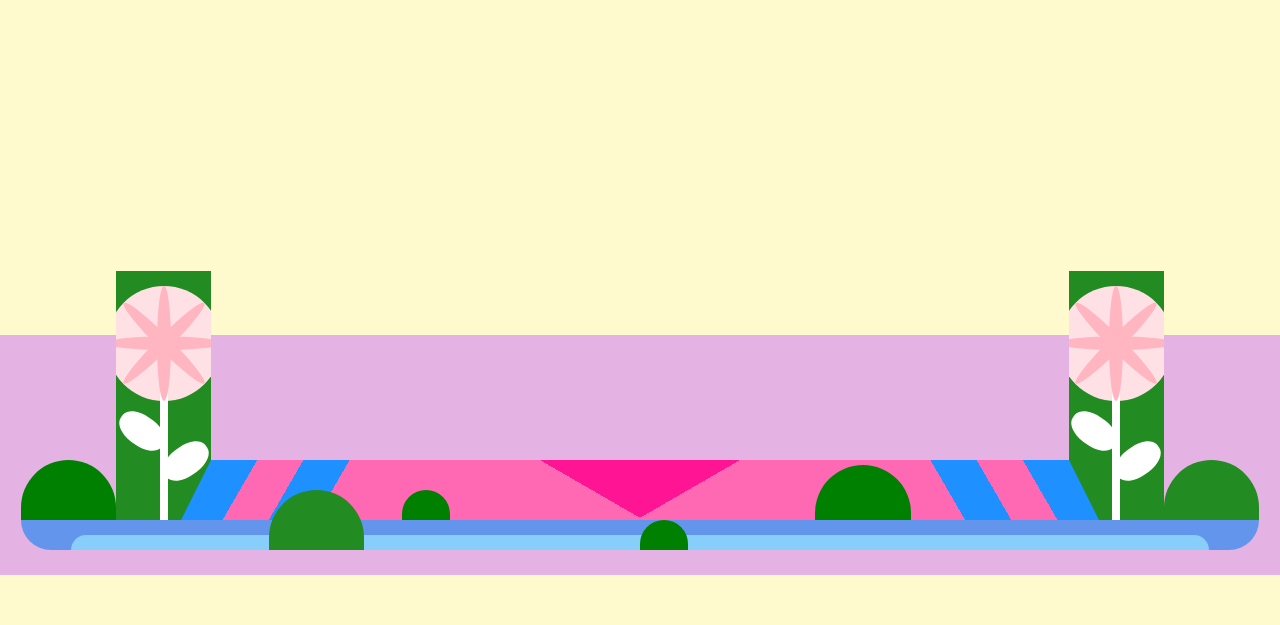
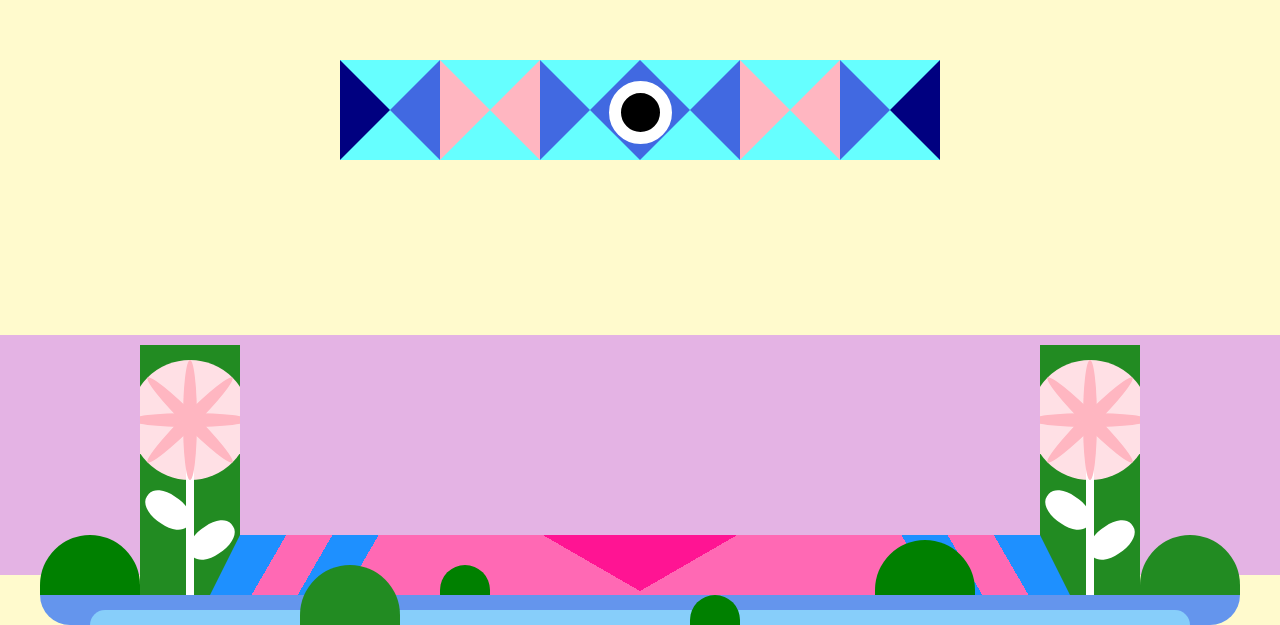
Before and after one commit to jveens/css-castle, a website: page index.html in a window 1280 px wide. Shown: the part 225-850 px from the top of the page. Before the commit the page ends 800 px from the top, so only its background shows below. Drawn offline with nearby package versions, Linux system fonts and the light colour scheme; files that its build step writes are made by us from their sources.

Commit message:
Some refactoring and bricks!

```diff
--- a/index.html
+++ b/index.html
@@ -10,8 +10,8 @@
 <body>
     <div class="castle">
 
-        <div class="castle-moat">
-            <div class="water"></div>
+        <div class="moat">
+            <div class="moat__water"></div>
         </div>
 
         <div class="moss moss--lg moss--1"></div>
@@ -20,6 +20,8 @@
         <div class="moss moss--lg moss--4"></div>
         <div class="moss moss--sm moss--5"></div>
         <div class="moss moss--sm moss--6"></div>
+
+        <div class="drawbridge"></div>
 
         <div class="flower flower--left">
             <div class="flower__details">
@@ -36,7 +38,15 @@
             <div class="flower__stem"></div>
         </div>
 
-        <div class="castle-drawbridge"></div>
+        <div class="keep">
+            <div class="block block-1 block--dark-light"></div>
+            <div class="block block-2 block--pink"></div>
+            <div class="block block-3"></div>
+            <div class="block block-4"></div>
+            <div class="block block-5 block--pink"></div>
+            <div class="block block-6 block--light-dark"></div>
+            <div class="small-eye"></div>
+        </div>
     </div>
     <div class="ground"></div>
 </body>
--- a/src/styles/_colors.scss
+++ b/src/styles/_colors.scss
@@ -10,10 +10,13 @@ $green-1:    forestgreen;
 // Pinks
 $pink: mix(pink, $white);
 $pink-1: hotpink;
-$pink-2: lightpink;
+$lightpink: lightpink;
 $pink-3: deeppink;
 
 // Blues
 $cornflower: cornflowerblue;
 $lightsky: lightskyblue;
 $dodger: dodgerblue;
+$aqua: mix(aqua, $white, 60%);
+$royal: royalblue;
+$navy: navy;
--- /dev/null
+++ b/src/styles/_drawbridge.scss
@@ -0,0 +1,33 @@
+.drawbridge {
+    grid-column: 5 / -5;
+    grid-row: -2 / span 1;
+    background-color: $pink-3;
+    background-image:
+        linear-gradient(-120deg, $dodger 0, $dodger 40px, $pink-1 40px, $pink-1 80px, $dodger 80px, $dodger 120px, transparent 120px, transparent),
+        linear-gradient(120deg, $dodger 0, $dodger 40px, $pink-1 40px, $pink-1 80px, $dodger 80px, $dodger 120px, transparent 120px, transparent),
+        linear-gradient(150deg, transparent 55%, $pink-1 55%, $pink-1),
+        linear-gradient(-150deg, transparent 55%, $pink-1 55%, $pink-1);
+    height: 60px;
+    position: relative;
+    z-index: 0;
+
+    &:before,
+    &:after {
+        content: '';
+        width: 0;
+        height: 0;
+        display: block;
+        position: absolute;
+        border-top: 60px solid transparent;
+        border-right: 30px solid $dodger;
+        left: -30px;
+        top: 0;
+    }
+
+    &:after {
+        left: auto;
+        right: -30px;
+        border-left: 30px solid $dodger;
+        border-right: 0;
+    }
+}
--- /dev/null
+++ b/src/styles/_flower.scss
@@ -0,0 +1,82 @@
+.flower {
+    background-color: forestgreen;
+    grid-row: -6 / span  5;
+    overflow: hidden;
+    display: flex;
+    flex-direction: column;
+
+    &--left {
+        grid-column: 3 / span 2;
+    }
+
+    &--right {
+        grid-column: -5 / span 2;
+    }
+}
+
+.flower__details {
+    width: 120%;
+    background-color: $pink;
+    padding-bottom: 120%;
+    border-radius: 50%;
+    position: relative;
+    top: 15px;
+    margin-left: -10%;
+    position: relative;
+}
+
+.flower__blossom {
+    width: 14px;
+    height: 100%;
+    background-color: $lightpink;
+    position: absolute;
+    border-radius: 50%;
+    // border: 15px solid transparent;
+    background-clip: padding-box;
+    left: calc(50% - 7px);
+    z-index: 10;
+
+    &:after {
+        content: '';
+        width: 100%;
+        height: 100%;
+        background-color: $lightpink;
+        border-radius: 50%;
+        background-clip: padding-box;
+        transform: rotate(0.25turn);
+        position: absolute;
+        display: block;
+    }
+
+    &--rotate {
+        transform: rotate(0.125turn);
+    }
+}
+
+.flower__stem {
+    width: 8px;
+    height: 100%;
+    background-color: $white;
+    align-self: center;
+    position: relative;
+
+    &:before,
+    &:after {
+        content: '';
+        width: 30px;
+        height: 50px;
+        background-color: $white;
+        border-radius: 45%;
+        display: block;
+        position: absolute;
+        transform: rotate(0.35turn);
+        top: 20px;
+        left: -33px;
+    }
+
+    &:after {
+        transform: rotate(-0.35turn);
+        left: 11px;
+        top: 50px
+    }
+}
--- /dev/null
+++ b/src/styles/_foundation.scss
@@ -0,0 +1,27 @@
+body {
+    margin: 0;
+    background-color: $bg;
+    height: 100vh;
+    display: grid;
+    grid-template-rows: 1fr 850px 1fr;
+    grid-template-columns: 1fr 1200px 1fr;
+    grid-gap: 0;
+}
+
+.ground {
+    background-color: $ground;
+    height: 30vh;
+    width: 100%;
+    position: fixed;
+    bottom: 0;
+    left: 0;
+    z-index: -1;
+}
+
+.castle {
+    grid-row: 2/3;
+    grid-column: 2/3;
+    display: grid;
+    grid-template-columns: repeat(24, 1fr);
+    grid-template-rows: repeat(17, 1fr);
+}
--- /dev/null
+++ b/src/styles/_keep.scss
@@ -0,0 +1,56 @@
+.keep {
+    grid-row: 7 / -2;
+    grid-column: 7 / -7;
+    display: grid;
+    grid-template-rows: repeat(10, 1fr);
+    grid-template-columns: repeat(12, 1fr);
+}
+
+.block {
+    background-color: $aqua;
+    grid-column: span 2;
+    grid-row: 1 / span 2;
+    border-width: 50px;
+    border-style: solid;
+    border-top-color: transparent;
+    border-bottom-color: transparent;
+    border-left-color: $royal;
+    border-right-color: $royal;
+
+    &--pink {
+        border-left-color: $lightpink;
+        border-right-color: $lightpink;
+    }
+
+    &--light-dark {
+        border-right-color: $navy;
+    }
+
+    &--dark-light {
+        border-left-color: $navy;
+    }
+
+    &-3 {
+        grid-column: 5 / span 2;
+    }
+
+    &-4 {
+        grid-column: 7 / span 2;
+    }
+
+}
+
+.small-eye {
+    grid-row: 1 / span 2;
+    grid-column: 6 / span 2;
+    background-color: $black;
+    border: 12px solid $white;
+    border-radius: 50%;
+    z-index: 10;
+    width: 63%;
+    height: 63%;
+    justify-self: center;
+    align-self: center;
+    position: relative;
+    top: 2px;
+}
--- /dev/null
+++ b/src/styles/_moat.scss
@@ -0,0 +1,16 @@
+.moat {
+    background-color: $cornflower;
+    grid-row: -1 / span 1;
+    grid-column: 1 / -1;
+    height: 30px;
+    padding: 15px 50px 0;
+    border-radius: 0 0 50px 50px;
+}
+
+.moat__water {
+    background-color: $lightsky;
+    width: 100%;
+    height: 15px;
+    align-self: end;
+    border-radius: 50px 50px 0 0;
+}
--- /dev/null
+++ b/src/styles/_moss.scss
@@ -0,0 +1,42 @@
+
+.moss {
+    background-color: green;
+    grid-row: -2 / span 1;
+    border-radius: 100px 100px 0 0;
+    z-index: 10;
+
+    &--1 {
+        grid-column: 1 / span 2;
+    }
+    &--2 {
+        grid-column: 6 / span 2;
+        position: relative;
+        top: 30px;
+        left: 10px;
+        background-color: forestgreen;
+    }
+    &--3 {
+        grid-column: 18 / span 2;
+        position: relative;
+        left: -15px;
+        top: 5px;
+        border-bottom: 5px solid $cornflower;
+    }
+    &--4 {
+        grid-column: -3 / span 2;
+        background-color: forestgreen;
+    }
+    &--5 {
+        grid-column: 9 / span 1;
+    }
+    &--6 {
+        grid-column: 14 / span 1;
+        position: relative;
+        top: 30px;
+    }
+
+    &--sm {
+        height: 50%;
+        align-self: end;
+    }
+}
--- a/src/styles/main.scss
+++ b/src/styles/main.scss
@@ -4,207 +4,9 @@
     box-sizing: border-box;
 }
 
-body {
-    margin: 0;
-    background-color: $bg;
-    height: 100vh;
-    display: grid;
-    grid-template-rows: 1fr 750px 1fr;
-    grid-template-columns: 1fr 1238px 1fr;
-    grid-gap: 0;
-}
-
-.ground {
-    background-color: $ground;
-    height: 30vh;
-    width: 100%;
-    position: fixed;
-    bottom: 0;
-    left: 0;
-    z-index: -1;
-}
-
-.castle {
-    grid-row: 2/3;
-    grid-column: 2/3;
-    // background-color: red;
-    display: grid;
-    grid-template-columns: repeat(26, 1fr);
-    grid-template-rows: repeat(15, 1fr);
-}
-
-.castle-moat {
-    background-color: $cornflower;
-    grid-row: -1 / span 1;
-    grid-column: 1 / -1;
-    height: 30px;
-    padding: 15px 50px 0;
-    border-radius: 0 0 50px 50px;
-}
-
-.water {
-    background-color: $lightsky;
-    width: 100%;
-    height: 15px;
-    align-self: end;
-    border-radius: 50px 50px 0 0;
-}
-
-.moss {
-    background-color: green;
-    grid-row: -2 / span 1;
-    border-radius: 100px 100px 0 0;
-    z-index: 10;
-
-    &--1 {
-        grid-column: 1 / span 2;
-    }
-    &--2 {
-        grid-column: 6 / span 2;
-        position: relative;
-        top: 30px;
-        left: 10px;
-        background-color: forestgreen;
-    }
-    &--3 {
-        grid-column: 18 / span 2;
-        position: relative;
-        left: -15px;
-        top: 5px;
-        border-bottom: 5px solid $cornflower;
-    }
-    &--4 {
-        grid-column: -3 / span 2;
-        background-color: forestgreen;
-    }
-    &--5 {
-        grid-column: 9 / span 1;
-    }
-    &--6 {
-        grid-column: 14 / span 1;
-        position: relative;
-        top: 30px;
-    }
-
-    &--sm {
-        height: 50%;
-        align-self: end;
-    }
-}
-
-.castle-drawbridge {
-    grid-column: 5 / -5;
-    grid-row: -2 / span 1;
-    background-color: $pink-3;
-    background-image:
-        linear-gradient(-120deg, $dodger 0, $dodger 40px, $pink-1 40px, $pink-1 80px, $dodger 80px, $dodger 120px, transparent 120px, transparent),
-        linear-gradient(120deg, $dodger 0, $dodger 40px, $pink-1 40px, $pink-1 80px, $dodger 80px, $dodger 120px, transparent 120px, transparent),
-        linear-gradient(150deg, transparent 55%, $pink-1 55%, $pink-1),
-        linear-gradient(-150deg, transparent 55%, $pink-1 55%, $pink-1);
-    height: 60px;
-    position: relative;
-    z-index: 0;
-
-    &:before,
-    &:after {
-        content: '';
-        width: 0;
-        height: 0;
-        display: block;
-        position: absolute;
-        border-top: 60px solid transparent;
-        border-right: 30px solid $dodger;
-        left: -30px;
-        top: 0;
-    }
-
-    &:after {
-        left: auto;
-        right: -30px;
-        border-left: 30px solid $dodger;
-        border-right: 0;
-    }
-}
-
-.flower {
-    background-color: forestgreen;
-    grid-row: -6 / span  5;
-    overflow: hidden;
-    display: flex;
-    flex-direction: column;
-
-    &--left {
-        grid-column: 3 / span 2;
-    }
-
-    &--right {
-        grid-column: -5 / span 2;
-    }
-}
-
-.flower__details {
-    width: 120%;
-    background-color: $pink;
-    padding-bottom: 120%;
-    border-radius: 50%;
-    position: relative;
-    top: 15px;
-    margin-left: -10%;
-    position: relative;
-}
-
-.flower__blossom {
-    width: 14px;
-    height: 100%;
-    background-color: $pink-2;
-    position: absolute;
-    border-radius: 50%;
-    // border: 15px solid transparent;
-    background-clip: padding-box;
-    left: calc(50% - 7px);
-    z-index: 10;
-
-    &:after {
-        content: '';
-        width: 100%;
-        height: 100%;
-        background-color: $pink-2;
-        border-radius: 50%;
-        background-clip: padding-box;
-        transform: rotate(0.25turn);
-        position: absolute;
-        display: block;
-    }
-
-    &--rotate {
-        transform: rotate(0.125turn);
-    }
-}
-
-.flower__stem {
-    width: 8px;
-    height: 100%;
-    background-color: $white;
-    align-self: center;
-    position: relative;
-
-    &:before,
-    &:after {
-        content: '';
-        width: 30px;
-        height: 50px;
-        background-color: $white;
-        border-radius: 45%;
-        display: block;
-        position: absolute;
-        transform: rotate(0.35turn);
-        top: 20px;
-        left: -33px;
-    }
-
-    &:after {
-        transform: rotate(-0.35turn);
-        left: 11px;
-        top: 50px
-    }
-}
+@import 'foundation';
+@import 'moat';
+@import 'moss';
+@import 'drawbridge';
+@import 'flower';
+@import 'keep';
```
